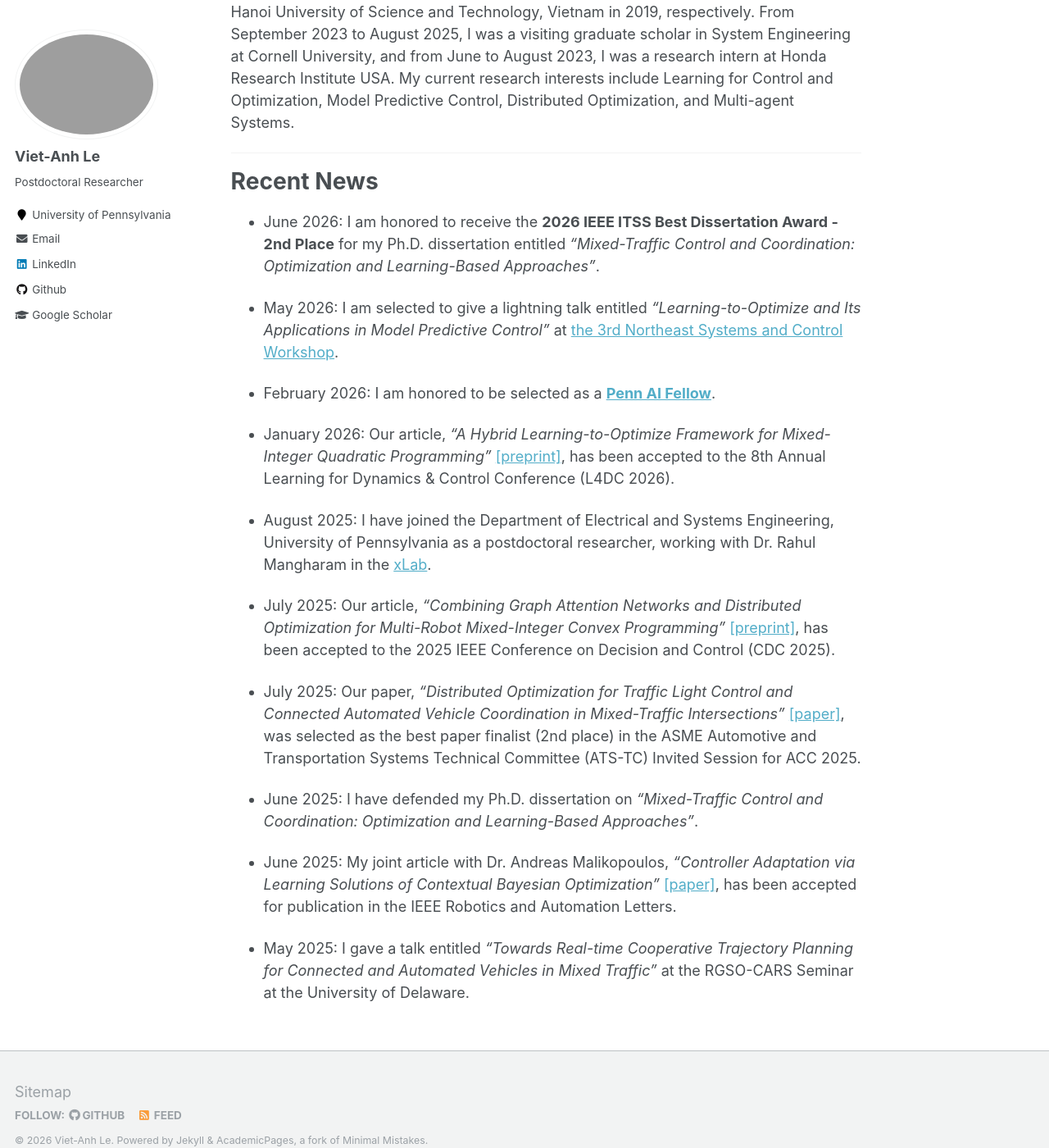
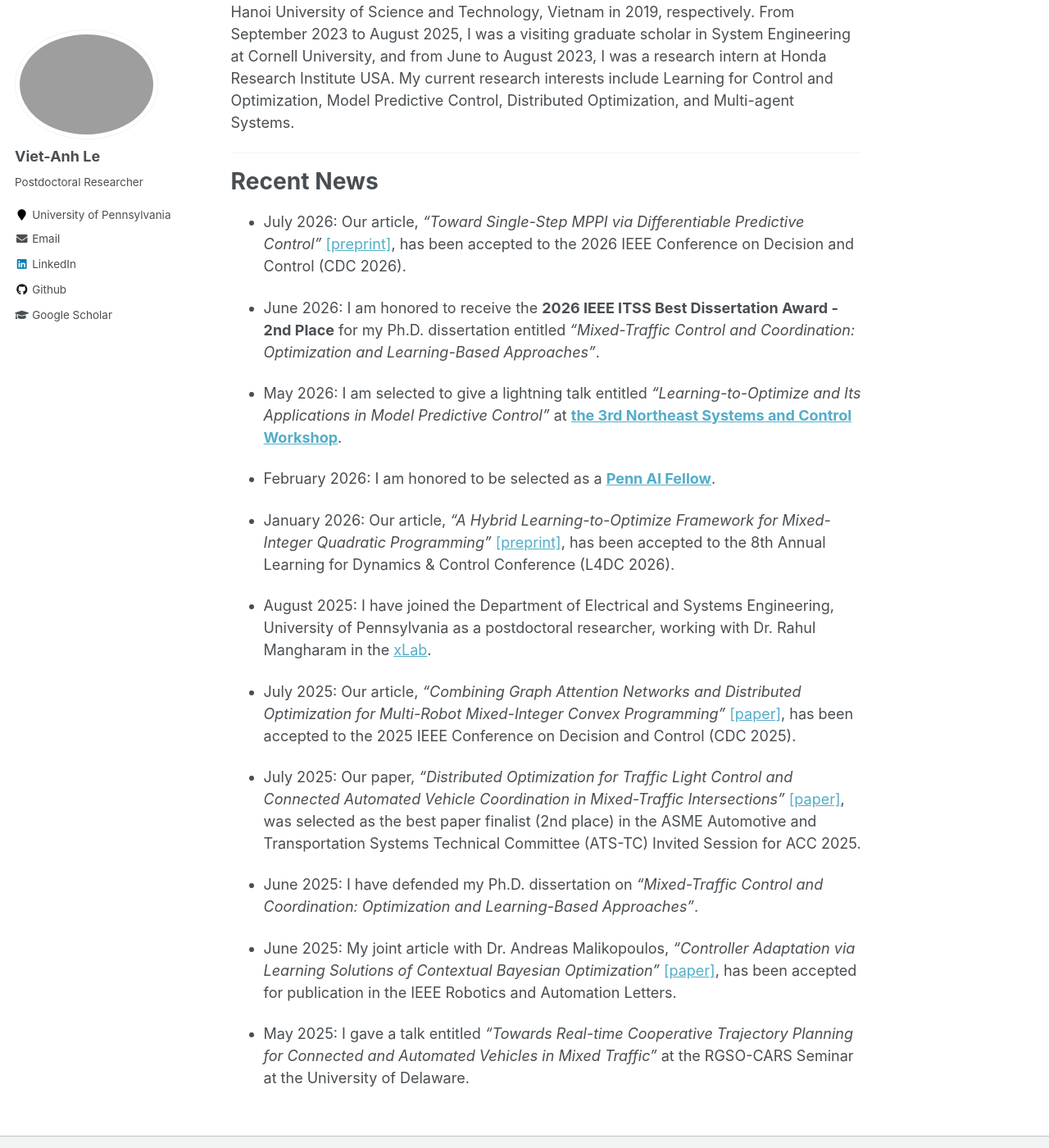
Before and after one commit to vietanhle0101/vietanhle0101.github.io, a Jekyll site: the page built from _pages/about.md, in a window 1280 px wide and 1400 px high, scrolled down 681 px. Shown: the whole window at 82% size. Built offline with Jekyll 4.4.1, drawn with Linux system fonts in a browser that asks for light colours.

Commit message:
update cdc paper

```diff
--- a/_pages/about.md
+++ b/_pages/about.md
@@ -21,9 +21,11 @@ My current research interests include Learning for Control and Optimization, Mod
 
 # Recent News
 
+* July 2026: Our article, <em>"Toward Single-Step MPPI via Differentiable Predictive Control"</em> [[preprint]](https://arxiv.org/abs/2604.01539), has been accepted to the 2026 IEEE Conference on Decision and Control (CDC 2026).
+
 * June 2026: I am honored to receive the **2026 IEEE ITSS Best Dissertation Award - 2nd Place** for my Ph.D. dissertation entitled <em>"Mixed-Traffic Control and Coordination: Optimization and Learning-Based Approaches"</em>.
 
-* May 2026: I am selected to give a lightning talk entitled <em>"Learning-to-Optimize and Its Applications in Model Predictive Control"</em> at [the 3rd Northeast Systems and Control Workshop](https://nescw.org/).
+* May 2026: I am selected to give a lightning talk entitled <em>"Learning-to-Optimize and Its Applications in Model Predictive Control"</em> at [**the 3rd Northeast Systems and Control Workshop**](https://nescw.org/).
 
 * February 2026: I am honored to be selected as a [**Penn AI Fellow**](https://ai.upenn.edu/penn-ai-fellows).
 
@@ -31,7 +33,7 @@ My current research interests include Learning for Control and Optimization, Mod
 
 * August 2025: I have joined the Department of Electrical and Systems Engineering, University of Pennsylvania as a postdoctoral researcher, working with Dr. Rahul Mangharam in the [xLab](https://xlab.upenn.edu/).
 
-* July 2025: Our article, <em>"Combining Graph Attention Networks and Distributed Optimization for Multi-Robot Mixed-Integer Convex Programming"</em> [[preprint]](https://arxiv.org/abs/2503.21548), has been accepted to the 2025 IEEE Conference on Decision and Control (CDC 2025).
+* July 2025: Our article, <em>"Combining Graph Attention Networks and Distributed Optimization for Multi-Robot Mixed-Integer Convex Programming"</em> [[paper]](https://ieeexplore.ieee.org/document/11312656), has been accepted to the 2025 IEEE Conference on Decision and Control (CDC 2025).
 
 * July 2025: Our paper, <em>"Distributed Optimization for Traffic Light Control and Connected Automated Vehicle Coordination in Mixed-Traffic Intersections"</em> [[paper]](https://ieeexplore.ieee.org/document/10778260), was selected as the best paper finalist (2nd place) in the ASME Automotive and Transportation Systems Technical Committee (ATS-TC) Invited Session for ACC 2025.
 
```
Also changed, not shown: 1 other file.
